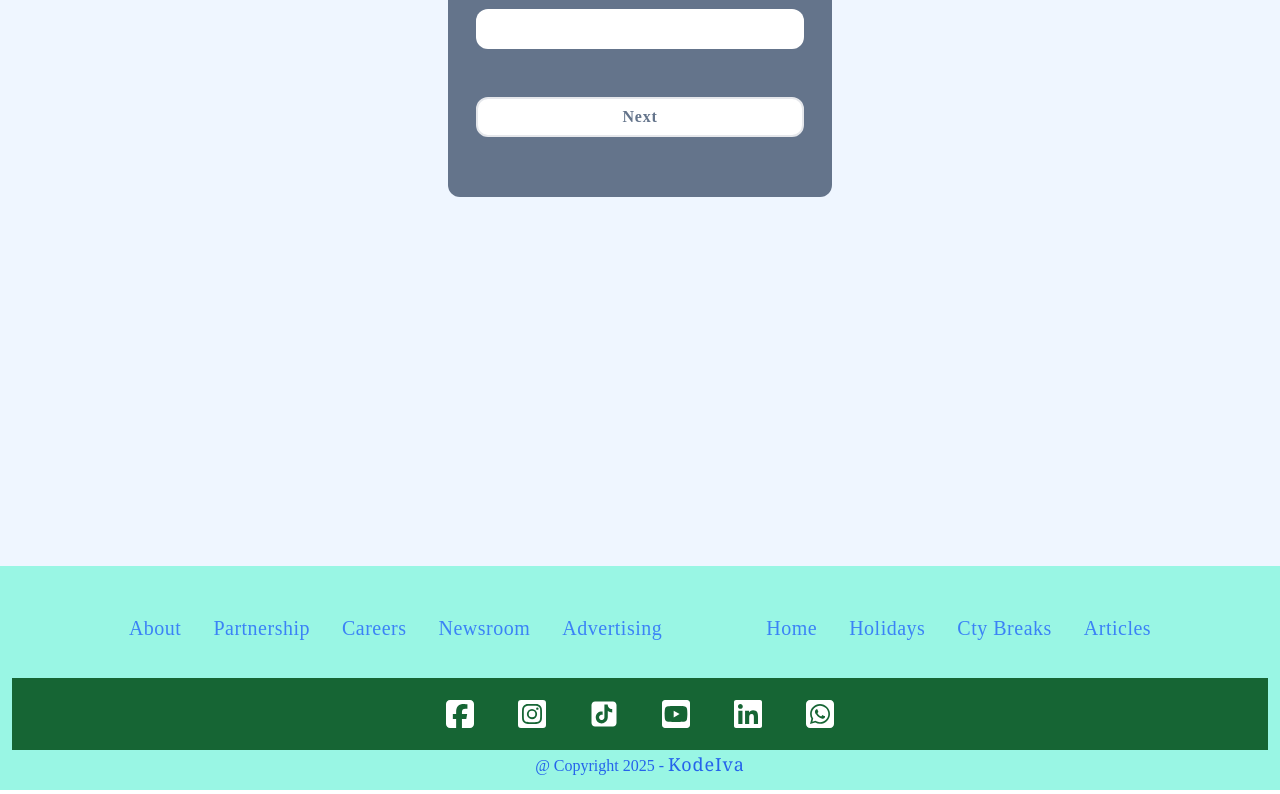
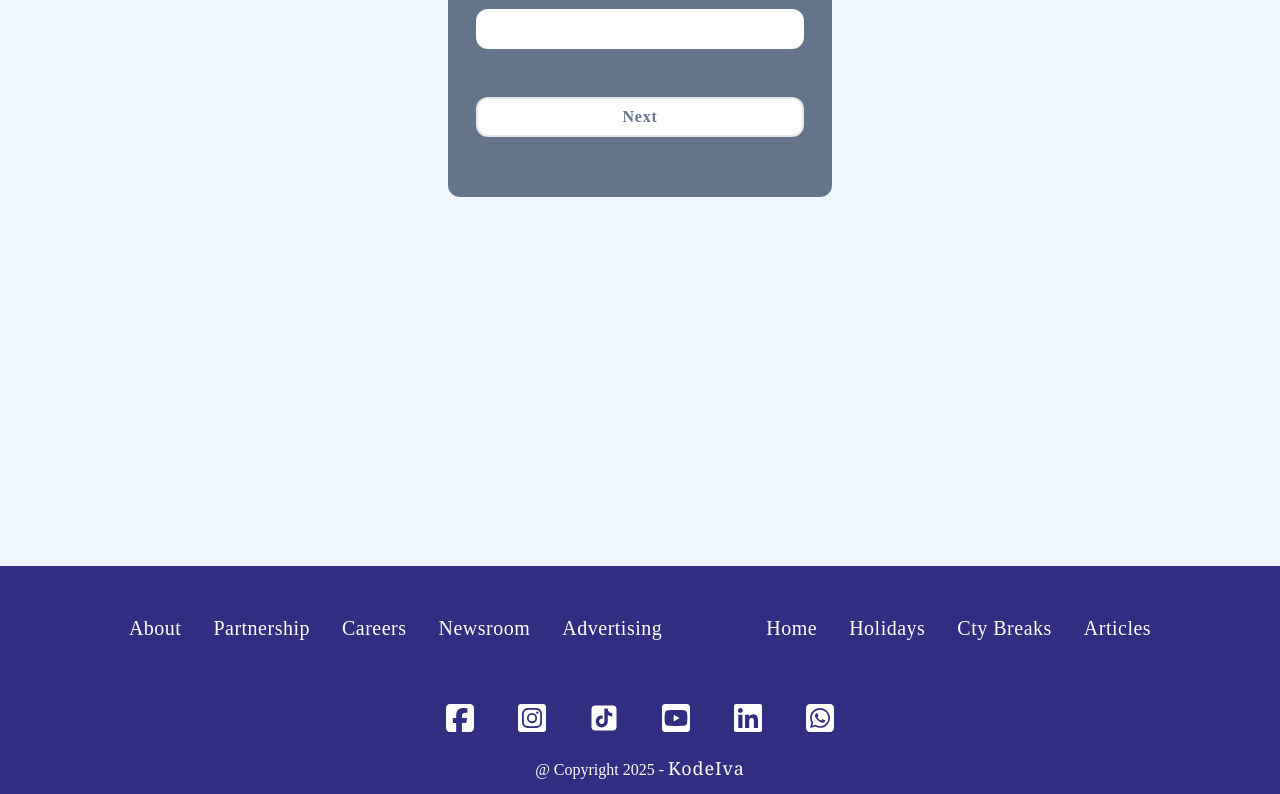
Before and after one commit to KodeIva/adventurous, a React (Create React App) app: page /reset_password in a window 1280 px wide. Shown: the part 438-1232 px from the top of the page. Built offline with nearby package versions, Linux system fonts and the light colour scheme.

Commit message:
<footer> background changed,main <div> changed to <section>, <li> styled hover changed

```diff
--- a/src/components/Footer.jsx
+++ b/src/components/Footer.jsx
@@ -7,41 +7,41 @@ import { IoLogoYoutube } from "react-icons/io";
 
 const Footer = () => {
   return (
-    <section className="flex flex-col justify-center items-center text-center w-full h-auto p-3 bg-teal-200" >
+    <section className="flex flex-col justify-center items-center text-center w-full h-auto p-3 bg-indigo-900" >
       <div className='flex'>
         <ul className="flex flex-col items-start lg:flex-row w-full h-auto md:justify-center text-center p-9 " >
-          <li className='gb-rink-700 text-base xl:text-xl mx-4 text-blue-500 bold tracking-wide hover:text-blue-800 hover:-translate-y-2 transition ease-in-out duration-700'>
+          <li className='gb-rink-700 text-base xl:text-xl mb-1 mx-4 text-white bold tracking-wide hover:text-blue-200 hover:-translate-x-2 transition ease-in-out duration-700'>
             <Link to="">About</Link>
           </li>
-          <li className='gb-rink-700 text-base xl:text-xl mx-4 text-blue-500 bold tracking-wide hover:text-blue-800 hover:-translate-y-2 transition ease-in-out duration-700'>
+          <li className='gb-rink-700 text-base xl:text-xl mb-1 mx-4 text-white bold tracking-wide hover:text-blue-200 hover:-translate-x-2 transition ease-in-out duration-700'>
             <Link to="">Partnership</Link>
           </li>
-          <li className='gb-rink-700 text-base xl:text-xl mx-4 text-blue-500 bold tracking-wide hover:text-blue-800 hover:-translate-y-2 transition ease-in-out duration-700'>
+          <li className='gb-rink-700 text-base xl:text-xl mb-1 mx-4 text-white bold tracking-wide hover:text-blue-200 hover:-translate-x-2 transition ease-in-out duration-700'>
             <Link to="/">Careers</Link>
           </li>
-          <li className='gb-rink-700 text-base xl:text-xl mx-4 text-blue-500 bold tracking-wide hover:text-blue-800 hover:-translate-y-2 transition ease-in-out duration-700'>
+          <li className='gb-rink-700 text-base xl:text-xl mb-1 mx-4 text-white bold tracking-wide hover:text-blue-200 hover:-translate-x-2 transition ease-in-out duration-700'>
             <Link to="/">Newsroom</Link>
           </li>
-          <li className='gb-rink-700 text-base xl:text-xl mx-4 text-blue-500 bold tracking-wide hover:text-blue-800 hover:-translate-y-2 transition ease-in-out duration-700'>
+          <li className='gb-rink-700 text-base xl:text-xl mb-1 mx-4 text-white bold tracking-wide hover:text-blue-200 hover:-translate-x-2 transition ease-in-out duration-700'>
             <Link to="/">Advertising</Link>
           </li>
         </ul>
         <ul className="flex flex-col items-start lg:flex-row w-full h-auto md:justify-center text-center p-9 " >
-          <li className='text-base xl:text-xl mx-4 text-blue-500 bold tracking-wide hover:text-blue-800 hover:-translate-y-2 transition ease-in-out duration-700'>
+          <li className='text-base xl:text-xl mb-1 mx-4 text-white bold tracking-wide hover:text-blue-200 hover:-translate-x-2 transition ease-in-out duration-700'>
             <Link to="/">Home</Link>
           </li>
-           <li className='text-base xl:text-xl mx-4 text-blue-500 bold tracking-wide hover:text-blue-800 hover:-translate-y-2 transition ease-in-out duration-700'>
+           <li className='text-base xl:text-xl mb-1 mx-4 text-white bold tracking-wide hover:text-blue-200 hover:-translate-x-2 transition ease-in-out duration-700'>
             <Link to="/holidays">Holidays</Link>
           </li>
-           <li className='items-start text-base xl:text-xl mx-4 text-blue-500 bold tracking-wide  hover:text-blue-800 hover:-translate-y-2 transition duration-700 ease-in-out'>
+           <li className='text-base xl:text-xl mb-1 mx-4 text-white bold tracking-wide  hover:text-blue-200 hover:-translate-x-2 transition duration-700 ease-in-out'>
             <Link to="/city-breaks">Cty Breaks</Link>
           </li>
-           <li className='text-base xl:text-xl mx-4 text-blue-500 bold tracking-wide hover:text-blue-800 hover:-translate-y-2 transition ease-in-out duration-700'>
+           <li className='text-base xl:text-xl mb-1 mx-4 text-white bold tracking-wide hover:text-blue-200 hover:-translate-x-2 transition ease-in-out duration-700'>
             <Link to="/articles">Articles</Link>
           </li>
          </ul>
          </div>
-         <div className='bg-green-800 flex py-3 items-center justify-center text-white w-full h-auto'>
+         <div className='flex py-3 items-center justify-center text-white w-full h-auto'>
           <ul className='flex flex-row'>
             <li ><a href=""><FaSquareFacebook className='m-2 lg:mx-5 w-6 h-6 lg:w-8 lg:h-8' /></a></li>
             <li><a href=""><FaInstagramSquare className='m-2 lg:mx-5 w-6 h-6 lg:w-8 lg:h-8' /></a></li>
@@ -51,7 +51,7 @@ const Footer = () => {
             <li><a href=""><FaSquareWhatsapp className='m-2 lg:mx-5 w-6 h-6 lg:w-8 lg:h-8' /></a></li>
           </ul>
          </div>
-        <div className='text-blue-600'>
+        <div className='text-white'>
            <span> @ Copyright
              <span> {new Date().getFullYear()} - </span>
              <a
```
